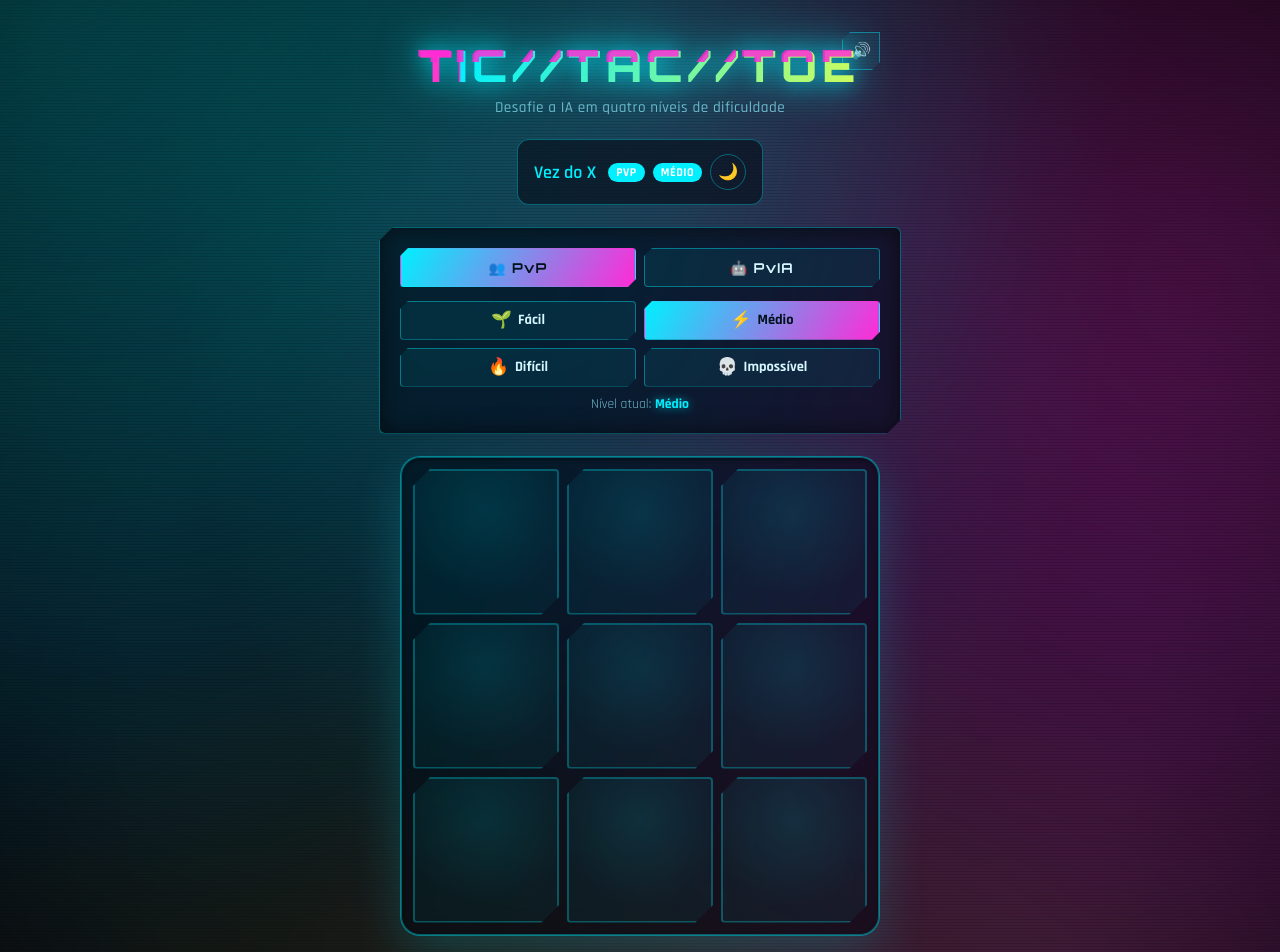
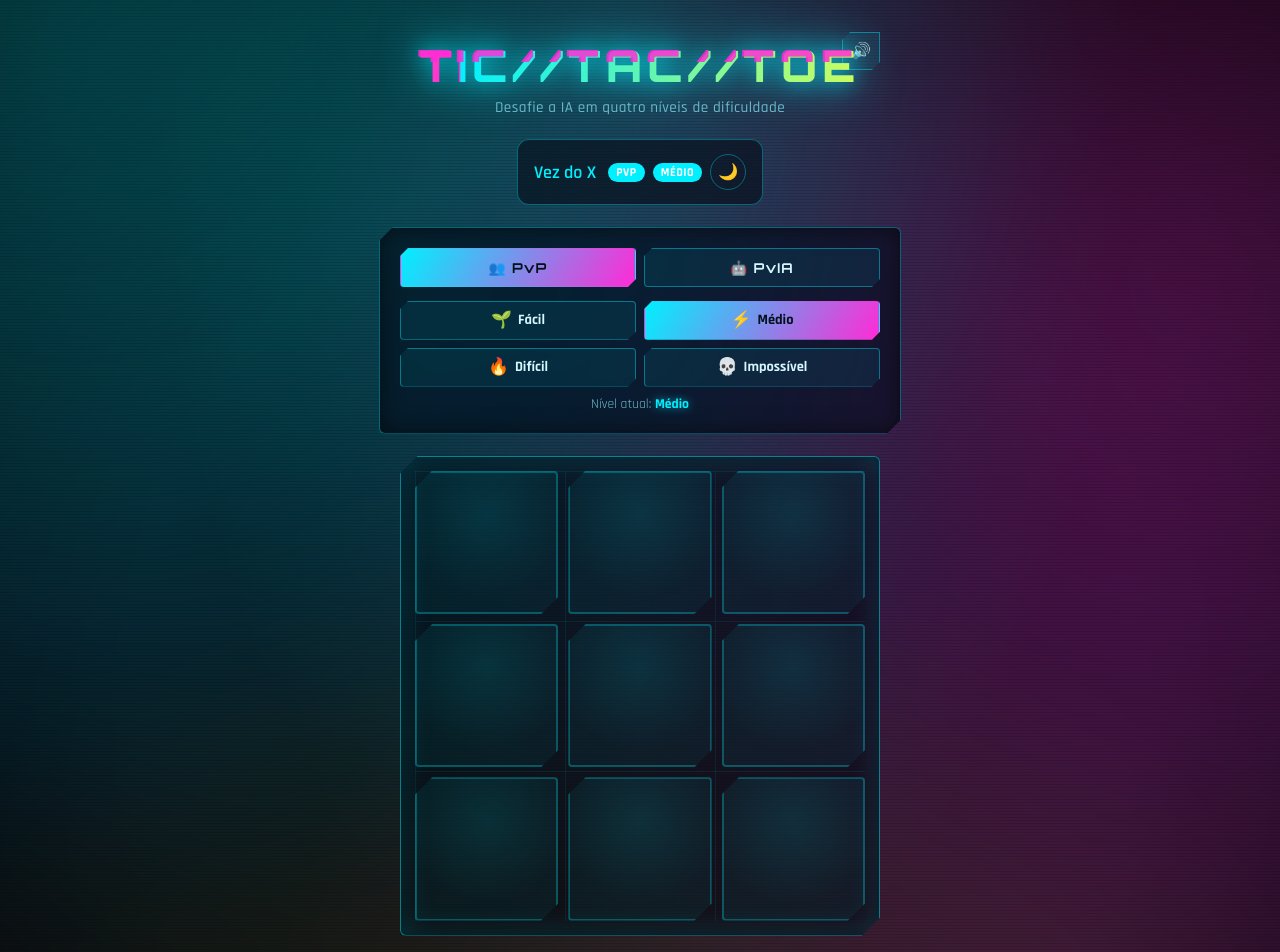
Before and after one commit to Marcelo-Marcos999/teste-estudio, a React (Vite) app: page / in a window 1280 px wide. Shown: the top 952 px of the page. Built offline with nearby package versions, Linux system fonts and the light colour scheme.

Commit message:
feat: add src/components/Board.module.css

```diff
--- a/src/components/Board.module.css
+++ b/src/components/Board.module.css
@@ -3,139 +3,105 @@
   display: grid;
   grid-template-columns: repeat(3, 1fr);
   grid-template-rows: repeat(3, 1fr);
-  gap: clamp(4px, 1.5vw, 8px);
+  gap: clamp(6px, 2vw, 10px);
   width: 100%;
   max-width: clamp(280px, 90vw, 480px);
   aspect-ratio: 1 / 1;
   margin: 0 auto;
-  padding: clamp(6px, 2vw, 12px);
-  border-radius: 20px;
-  background: var(--board-bg, rgba(255, 255, 255, 0.35));
-  border: 1px solid var(--board-border, rgba(255, 255, 255, 0.6));
-  box-shadow: inset 0 0 0 1px var(--border, transparent),
-    inset 0 2px 4px var(--shadow, rgba(0, 0, 0, 0.08)),
-    0 18px 50px var(--board-shadow, rgba(31, 41, 55, 0.18));
-  backdrop-filter: blur(14px) saturate(150%);
-  -webkit-backdrop-filter: blur(14px) saturate(150%);
+  padding: clamp(8px, 2.4vw, 14px);
+  border-radius: 6px;
+  clip-path: polygon(18px 0, 100% 0, 100% calc(100% - 18px), calc(100% - 18px) 100%, 0 100%, 0 18px);
+  background: var(--board-bg, rgba(4, 9, 18, 0.6));
+  border: 1px solid var(--board-border, rgba(0, 240, 255, 0.5));
+  box-shadow: inset 0 0 26px var(--board-shadow, rgba(0, 240, 255, 0.18)),
+    inset 0 0 6px rgba(0, 0, 0, 0.6),
+    0 18px 50px rgba(0, 0, 0, 0.55);
+  animation: boardPulse 3.4s ease-in-out infinite;
   transition: box-shadow 0.3s ease, border-color 0.3s ease;
 }
 
+/* Linhas de grade com glow entre as células */
+.board::before {
+  content: '';
+  position: absolute;
+  inset: clamp(8px, 2.4vw, 14px);
+  pointer-events: none;
+  background-image:
+    linear-gradient(var(--grid-line, rgba(0, 240, 255, 0.22)) 1px, transparent 1px),
+    linear-gradient(90deg, var(--grid-line, rgba(0, 240, 255, 0.22)) 1px, transparent 1px);
+  background-size: calc(100% / 3) calc(100% / 3);
+  opacity: 0.35;
+  z-index: 0;
+}
+
 .boardWon {
-  border-color: var(--win-glow, #ffc107);
-  box-shadow: inset 0 0 0 1px var(--win-glow, rgba(255, 193, 7, 0.5)),
-    0 0 32px var(--win-glow, rgba(255, 193, 7, 0.45)),
-    0 18px 50px var(--board-shadow, rgba(31, 41, 55, 0.18));
+  border-color: var(--win-glow, #f5ff3d);
+  box-shadow: inset 0 0 0 1px var(--win-glow, rgba(245, 255, 61, 0.5)),
+    inset 0 0 30px var(--win-glow, rgba(245, 255, 61, 0.35)),
+    0 0 40px var(--win-glow, rgba(245, 255, 61, 0.45)),
+    0 18px 50px rgba(0, 0, 0, 0.55);
+  animation: none;
 }
 
 .winOverlay {
   position: absolute;
-  inset: clamp(6px, 2vw, 12px);
+  inset: clamp(8px, 2.4vw, 14px);
+  width: auto;
+  height: auto;
   pointer-events: none;
-  z-index: 3;
+  z-index: 4;
+  overflow: visible;
 }
 
 .winLine {
-  position: absolute;
-  display: block;
-  border-radius: 999px;
-  background: linear-gradient(90deg, var(--win-glow, #ffc107), var(--accent, #ec4899));
-  box-shadow: 0 0 12px var(--win-glow, rgba(255, 193, 7, 0.85)),
-    0 0 28px var(--win-glow, rgba(255, 193, 7, 0.55));
-  transform-origin: left center;
-  animation: drawLine 0.5s ease-out forwards, winGlow 1.6s ease-in-out 0.5s infinite;
+  stroke-dasharray: 100;
+  stroke-dashoffset: 100;
+  animation: drawWinLine 0.55s ease-out forwards, winLineGlow 1.6s ease-in-out 0.55s infinite;
 }
 
-.rowTop,
-.rowMiddle,
-.rowBottom {
-  left: 4%;
-  right: 4%;
-  height: clamp(6px, 1.6vw, 10px);
-  transform-origin: left center;
+.winStopA { stop-color: var(--win-glow, #f5ff3d); }
+.winStopB { stop-color: var(--secondary, #ff2bd6); }
+
+.board > button {
+  animation: cellIn 0.35s cubic-bezier(0.22, 1, 0.36, 1) backwards;
 }
 
-.rowTop { top: calc(16.66% - clamp(3px, 0.8vw, 5px)); }
-.rowMiddle { top: calc(50% - clamp(3px, 0.8vw, 5px)); }
-.rowBottom { top: calc(83.33% - clamp(3px, 0.8vw, 5px)); }
+.board > button:nth-child(1) { animation-delay: 0s; }
+.board > button:nth-child(2) { animation-delay: 0.03s; }
+.board > button:nth-child(3) { animation-delay: 0.06s; }
+.board > button:nth-child(4) { animation-delay: 0.09s; }
+.board > button:nth-child(5) { animation-delay: 0.12s; }
+.board > button:nth-child(6) { animation-delay: 0.15s; }
+.board > button:nth-child(7) { animation-delay: 0.18s; }
+.board > button:nth-child(8) { animation-delay: 0.21s; }
+.board > button:nth-child(9) { animation-delay: 0.24s; }
 
-.colLeft,
-.colMiddle,
-.colRight {
-  top: 4%;
-  bottom: 4%;
-  width: clamp(6px, 1.6vw, 10px);
-  transform-origin: top center;
-  animation: drawLineVertical 0.5s ease-out forwards, winGlow 1.6s ease-in-out 0.5s infinite;
-}
-
-.colLeft { left: calc(16.66% - clamp(3px, 0.8vw, 5px)); }
-.colMiddle { left: calc(50% - clamp(3px, 0.8vw, 5px)); }
-.colRight { left: calc(83.33% - clamp(3px, 0.8vw, 5px)); }
-
-.diagMain {
-  top: 50%;
-  left: 6%;
-  width: 88%;
-  height: clamp(6px, 1.6vw, 10px);
-  transform-origin: left center;
-  transform: rotate(45deg);
-  animation: drawLineDiagonal 0.5s ease-out forwards, winGlow 1.6s ease-in-out 0.5s infinite;
-}
-
-.diagAnti {
-  top: 50%;
-  left: 6%;
-  width: 88%;
-  height: clamp(6px, 1.6vw, 10px);
-  transform-origin: left center;
-  transform: rotate(-45deg);
-  animation: drawLineDiagonal 0.5s ease-out forwards, winGlow 1.6s ease-in-out 0.5s infinite;
-}
-
-@keyframes drawLine {
-  from { transform: scaleX(0); opacity: 0; }
-  to { transform: scaleX(1); opacity: 1; }
-}
-
-@keyframes drawLineVertical {
-  from { transform: scaleY(0); opacity: 0; }
-  to { transform: scaleY(1); opacity: 1; }
-}
-
-@keyframes drawLineDiagonal {
-  from { transform: rotate(var(--diag-angle, 45deg)) scaleX(0); opacity: 0; }
-  to { transform: rotate(var(--diag-angle, 45deg)) scaleX(1); opacity: 1; }
-}
-
-@keyframes winGlow {
+@keyframes boardPulse {
   0%, 100% {
-    box-shadow: 0 0 12px var(--win-glow, rgba(255, 193, 7, 0.85)),
-      0 0 28px var(--win-glow, rgba(255, 193, 7, 0.55));
+    box-shadow: inset 0 0 20px var(--board-shadow, rgba(0, 240, 255, 0.18)),
+      inset 0 0 6px rgba(0, 0, 0, 0.6),
+      0 18px 50px rgba(0, 0, 0, 0.55);
   }
   50% {
-    box-shadow: 0 0 20px var(--win-glow, rgba(255, 193, 7, 1)),
-      0 0 44px var(--win-glow, rgba(255, 193, 7, 0.75));
+    box-shadow: inset 0 0 34px var(--board-shadow, rgba(0, 240, 255, 0.35)),
+      inset 0 0 6px rgba(0, 0, 0, 0.6),
+      0 18px 50px rgba(0, 0, 0, 0.55);
   }
 }
 
-.board > * {
-  animation: cellIn 0.3s ease-out backwards;
+@keyframes drawWinLine {
+  to { stroke-dashoffset: 0; }
 }
 
-.board > *:nth-child(1) { animation-delay: 0s; }
-.board > *:nth-child(2) { animation-delay: 0.03s; }
-.board > *:nth-child(3) { animation-delay: 0.06s; }
-.board > *:nth-child(4) { animation-delay: 0.09s; }
-.board > *:nth-child(5) { animation-delay: 0.12s; }
-.board > *:nth-child(6) { animation-delay: 0.15s; }
-.board > *:nth-child(7) { animation-delay: 0.18s; }
-.board > *:nth-child(8) { animation-delay: 0.21s; }
-.board > *:nth-child(9) { animation-delay: 0.24s; }
+@keyframes winLineGlow {
+  0%, 100% { opacity: 0.75; }
+  50% { opacity: 1; }
+}
 
 @keyframes cellIn {
   from {
     opacity: 0;
-    transform: scale(0.8);
+    transform: scale(0.85);
   }
   to {
     opacity: 1;
@@ -157,20 +123,17 @@
 }
 
 @media (prefers-reduced-motion: reduce) {
-  .board > * {
+  .board {
+    animation: none;
+    transition: none;
+  }
+
+  .board > button {
     animation: none;
   }
 
-  .board {
-    transition: none;
-  }
-
-  .winLine,
-  .colLeft,
-  .colMiddle,
-  .colRight,
-  .diagMain,
-  .diagAnti {
+  .winLine {
     animation: none;
+    stroke-dashoffset: 0;
   }
 }
```
